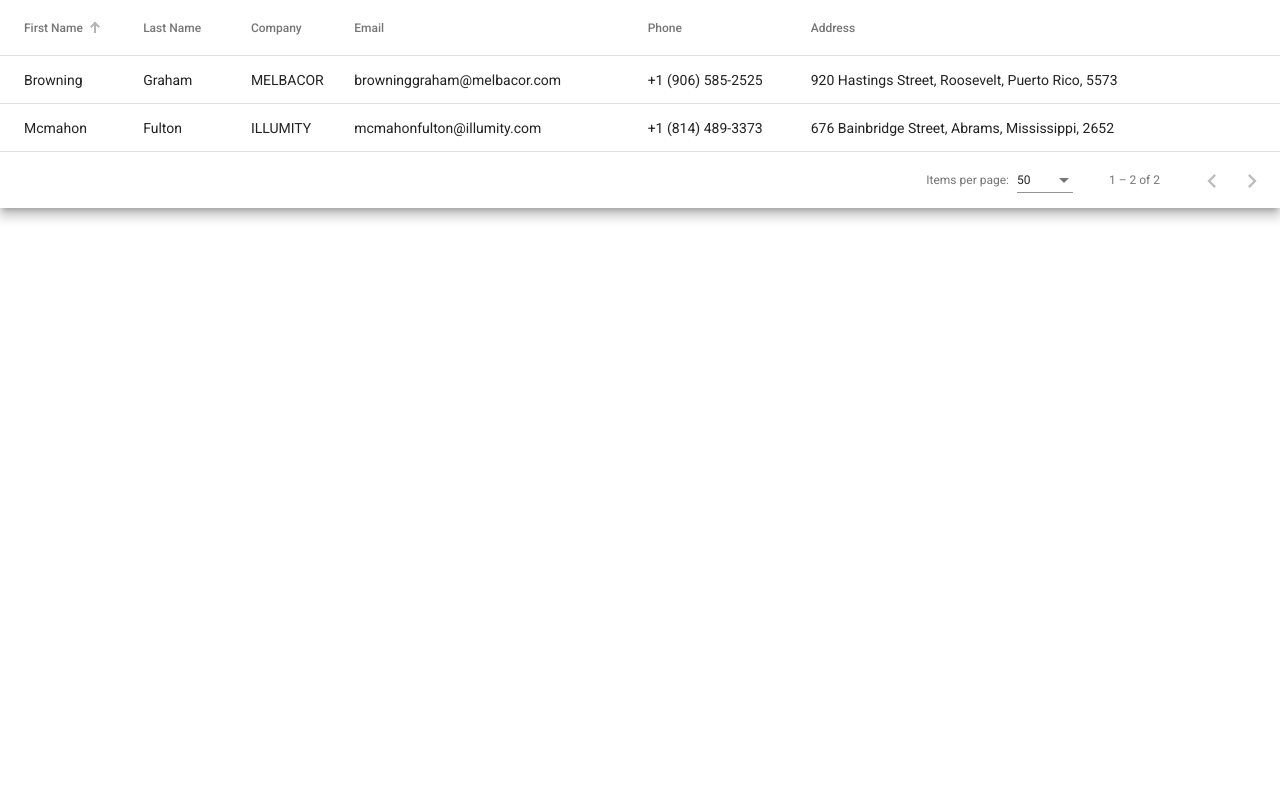
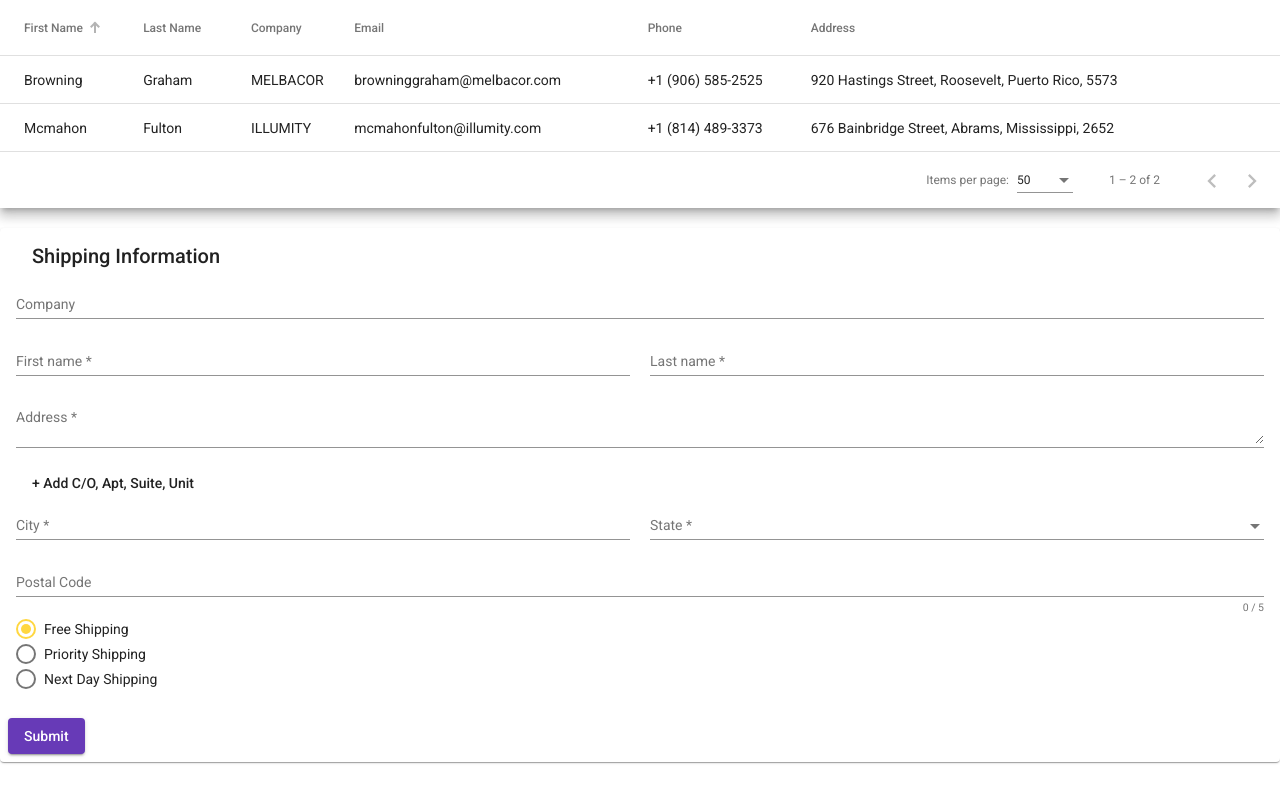
Before and after one commit to ajoslin103/brand-marketing, an Angular app: page / in a window 1280 px wide. Built offline with nearby package versions, Linux system fonts and the light colour scheme.

Commit message:
consume add-contact-form

```diff
--- a/src/app/app.component.html
+++ b/src/app/app.component.html
@@ -1,2 +1,5 @@
 <app-contacts-table></app-contacts-table>
+
+<app-add-contact-form></app-add-contact-form>
+
 <router-outlet></router-outlet>
```
